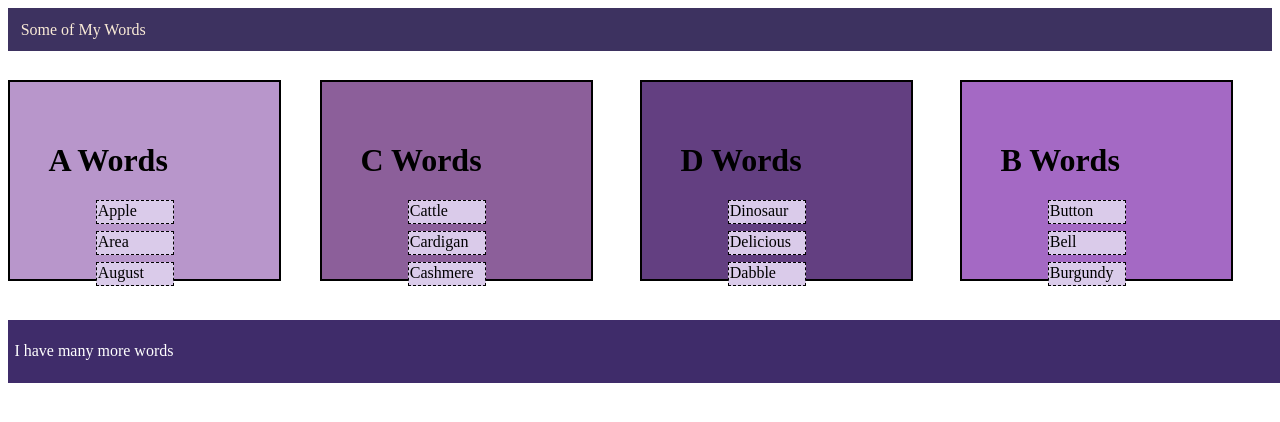
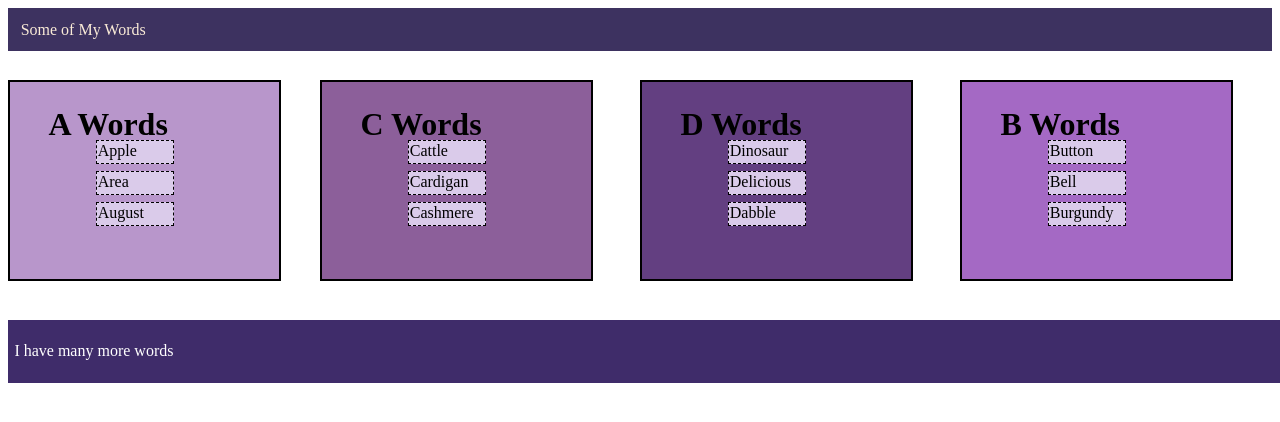
Before and after one commit to julia463/2250hw4, a plain HTML site: page index.html in a window 1280 px wide. Shown: the top 422 px of the page. Drawn offline with Linux system fonts and the light colour scheme.

Commit message:
Update styles.css

```diff
--- a/styles.css
+++ b/styles.css
@@ -36,12 +36,18 @@
     margin:0%;
 }
 li{
+    position:relative;
     width: 75px;
     height: 20px;
     background-color:rgb(218, 203, 234);
     border: 1px dashed black;
     padding: 0.5%;
     margin:5%;
+    top: -60px;;
+}
+h1{
+    position:relative;
+    top:-30%;
 }
 ul{
     list-style-type:none;
```
